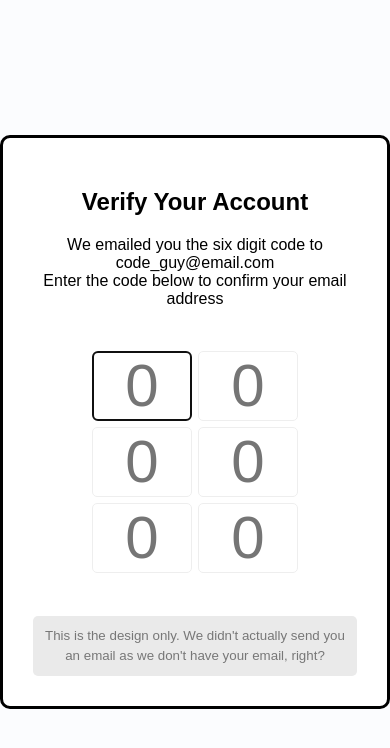
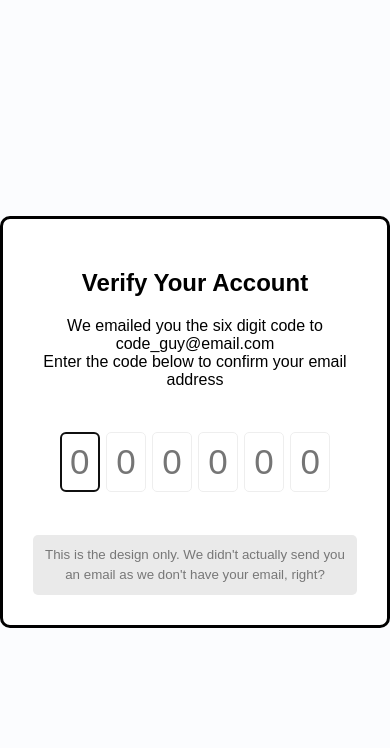
Before and after one commit to Anagho/Verify-Account-UI, a plain HTML site: page index.html in a window 390 px wide. Drawn offline with Linux system fonts and the light colour scheme; a web font is replaced by a local one.

Commit message:
Responsive

```diff
--- a/style.css
+++ b/style.css
@@ -72,8 +72,9 @@ body {
   }
 
   .code {
-    font-size: 60px;
-    height: 80px;
+    font-size: 35px;
+    height: 60px;
+    width: 40px;
     max-height: 70px;
   }
 }
```
